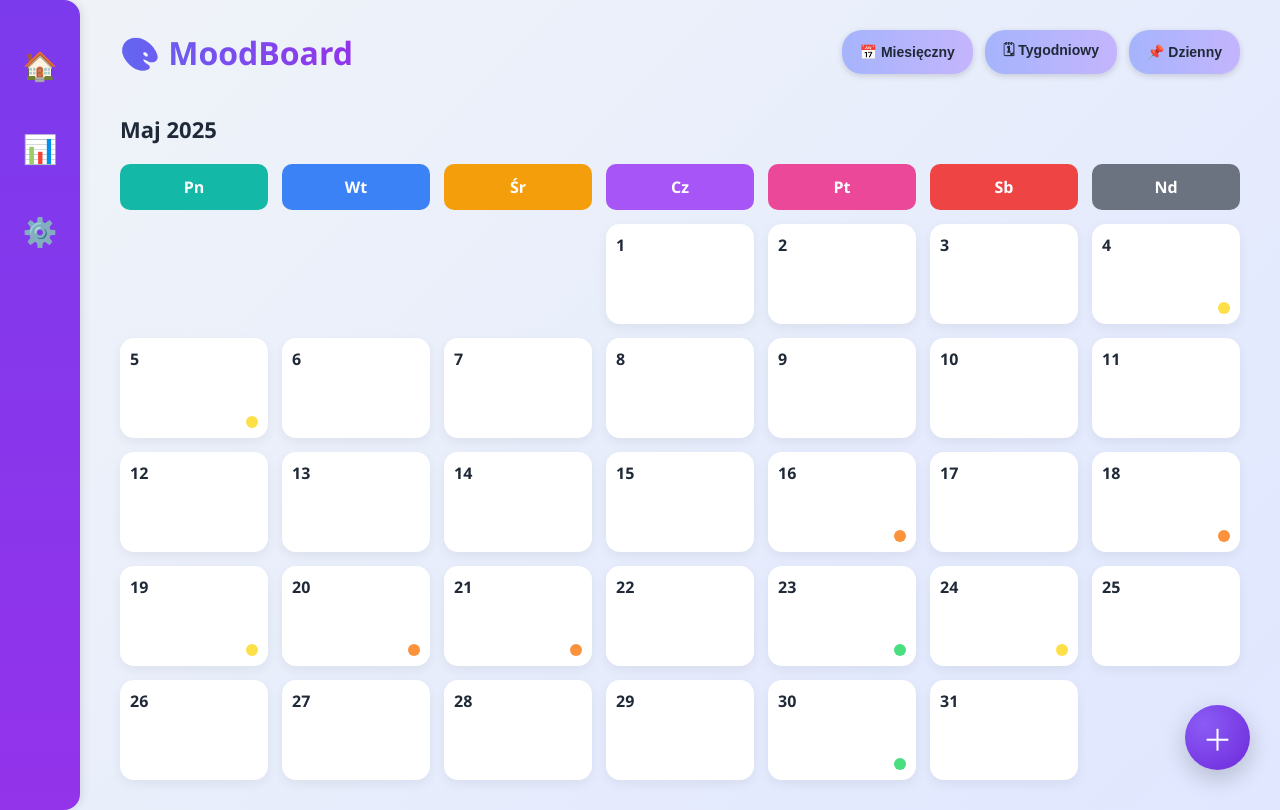
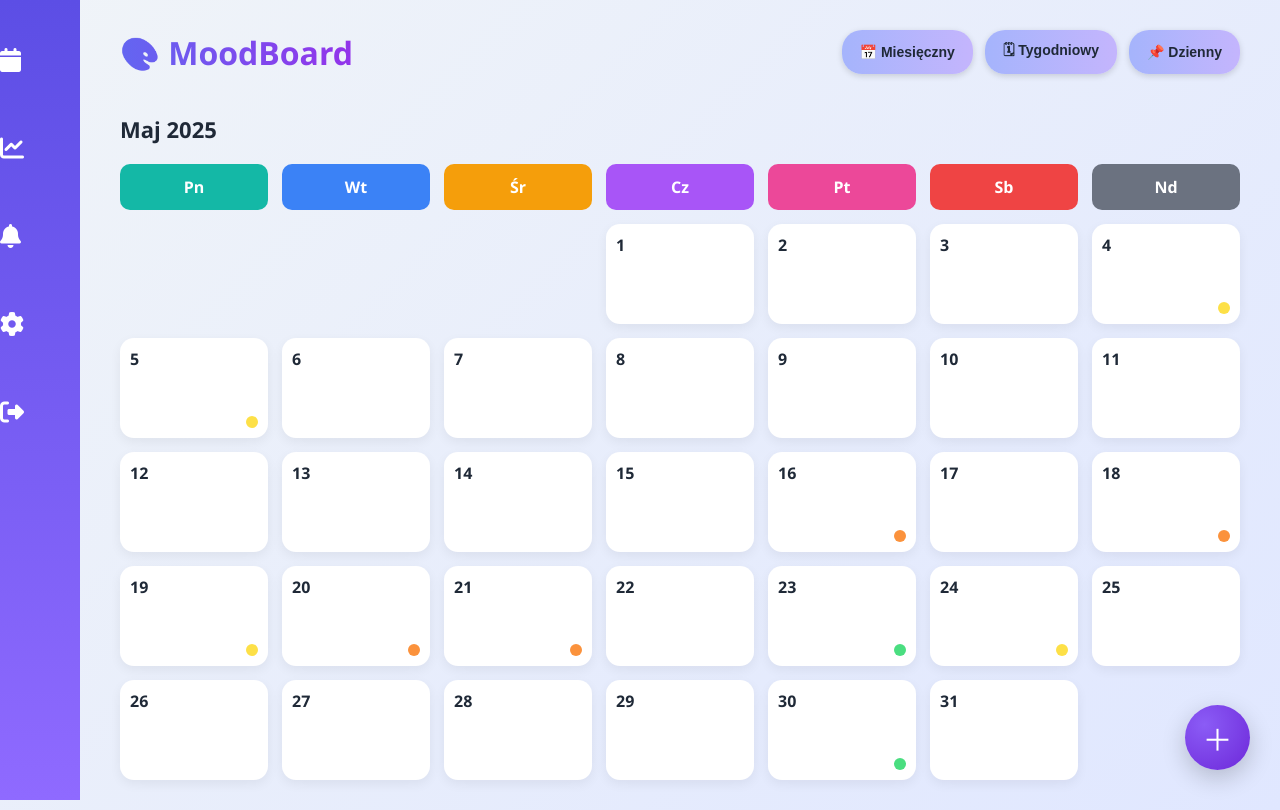
Before and after one commit to Zbojceq/Mood-Board-Project, a Flask app: page /main in a window 1280 px wide. Run offline with Flask 3, Linux system fonts and the light colour scheme.

Commit message:
side menu buttons

```diff
--- a/templates/main.html
+++ b/templates/main.html
@@ -1,3 +1,6 @@
+{% extends 'side_menu.html' %}
+
+{% block main %}
 <!DOCTYPE html>
 <html lang="pl">
 <head>
@@ -30,33 +33,9 @@
       display: flex;
       min-height: 100vh;
       overflow-x: hidden;
+      margin-left: 80px;
     }
 
-    .sidebar {
-      width: 80px;
-      background: linear-gradient(180deg, #7c3aed, #9333ea);
-      display: flex;
-      flex-direction: column;
-      align-items: center;
-      padding-top: 25px;
-      box-shadow: 2px 0 10px rgba(0, 0, 0, 0.1);
-      border-top-right-radius: 16px;
-      border-bottom-right-radius: 16px;
-    }
-
-    .sidebar button {
-      background: none;
-      border: none;
-      font-size: 28px;
-      margin: 25px 0;
-      color: white;
-      cursor: pointer;
-      transition: transform 0.3s ease;
-    }
-
-    .sidebar button:hover {
-      transform: scale(1.3) rotate(5deg);
-    }
 
     .main {
       flex: 1;
@@ -222,11 +201,13 @@
 </head>
 <body>
 
+  <!--
   <div class="sidebar">
     <button title="Strona główna">🏠</button>
     <button title="Statystyki">📊</button>
     <button title="Ustawienia">⚙️</button>
   </div>
+  -->
 
   <div class="main">
     <div class="top-bar">
@@ -322,3 +303,4 @@
   </script>
 </body>
 </html>
+{% endblock %}
--- a/templates/side_menu.html
+++ b/templates/side_menu.html
@@ -12,7 +12,7 @@
       display: flex;
     }
 
-    .sidebar {
+    .sidebar_special {
       background: linear-gradient(180deg, #5c4ee5, #8f6aff);
       width: 80px;
       height: 100vh;
@@ -26,7 +26,7 @@
       z-index: 1000;
     }
 
-    .sidebar i {
+    .sidebar_special i {
       color: white;
       font-size: 1.5rem;
       margin: 1.5rem 0;
@@ -34,7 +34,7 @@
       transition: transform 0.2s;
     }
 
-    .sidebar i:hover {
+    .sidebar_special i:hover {
       transform: scale(1.2);
     }
 
@@ -51,42 +51,58 @@
       white-space: nowrap;
     }
 
-    .icon-container {
+    .icon-container_special {
       position: relative;
     }
 
-    .icon-container:hover .tooltip {
+    .icon-container_special:hover .tooltip {
       display: block;
     }
+
+    .icon-button_special {
+      background: none;
+      border: none;
+      padding: 0;
+      margin: 0;
+      width: 100%;
+      display: flex;
+      flex-direction: column;
+      cursor: pointer;
+      outline: none;
+      margin: 0.5rem 0;
+    }
+
+    .icon-button:focus .sidebar i,
+    .icon-button:hover .sidebar i {
+      transform: scale(1.2);
+    }
+
+
 
 </style>
 </head>
 <body>
-  <div class="sidebar">
-    <div class="icon-container">
-      <i class="fas fa-home"></i>
-      <div class="tooltip">Calendar</div>
-    </div>
-    <div class="icon-container">
+  <div class="sidebar_special">
+    <button class="icon-button_special icon-container_special" onclick="window.location.href='/main'">
       <i class="fas fa-calendar"></i>
       <div class="tooltip">Calendar</div>
-    </div>
-    <div class="icon-container">
+    </button>
+    <button class="icon-button_special icon-container_special" onclick="window.location.href='/stats'">
       <i class="fas fa-chart-line"></i>
       <div class="tooltip">Stats</div>
-    </div>
-    <div class="icon-container">
+    </button>
+    <button class="icon-button_special icon-container_special" onclick="window.location.href='/notifs'">
       <i class="fas fa-bell"></i>
       <div class="tooltip">Notifications</div>
-    </div>
-    <div class="icon-container">
+    </button>
+    <button class="icon-button_special icon-container_special" onclick="window.location.href='/settings'">
       <i class="fas fa-cog"></i>
       <div class="tooltip">Settings</div>
-    </div>
-    <div class="icon-container">
+    </button>
+    <button class="icon-button_special icon-container_special" onclick="window.location.href='/logout'">
       <i class="fas fa-sign-out-alt"></i>
       <div class="tooltip">Log out</div>
-    </div>
+    </button>
   </div>
 
   {% block main %}{% endblock %}
--- a/templates/stats.html
+++ b/templates/stats.html
@@ -1,3 +1,7 @@
+{% extends 'side_menu.html' %}
+
+{% block main %}
+
 <!DOCTYPE html>
 <html lang="pl">
 <head>
@@ -217,3 +221,4 @@
   </script>
 </body>
 </html>
+{% endblock %}
```
